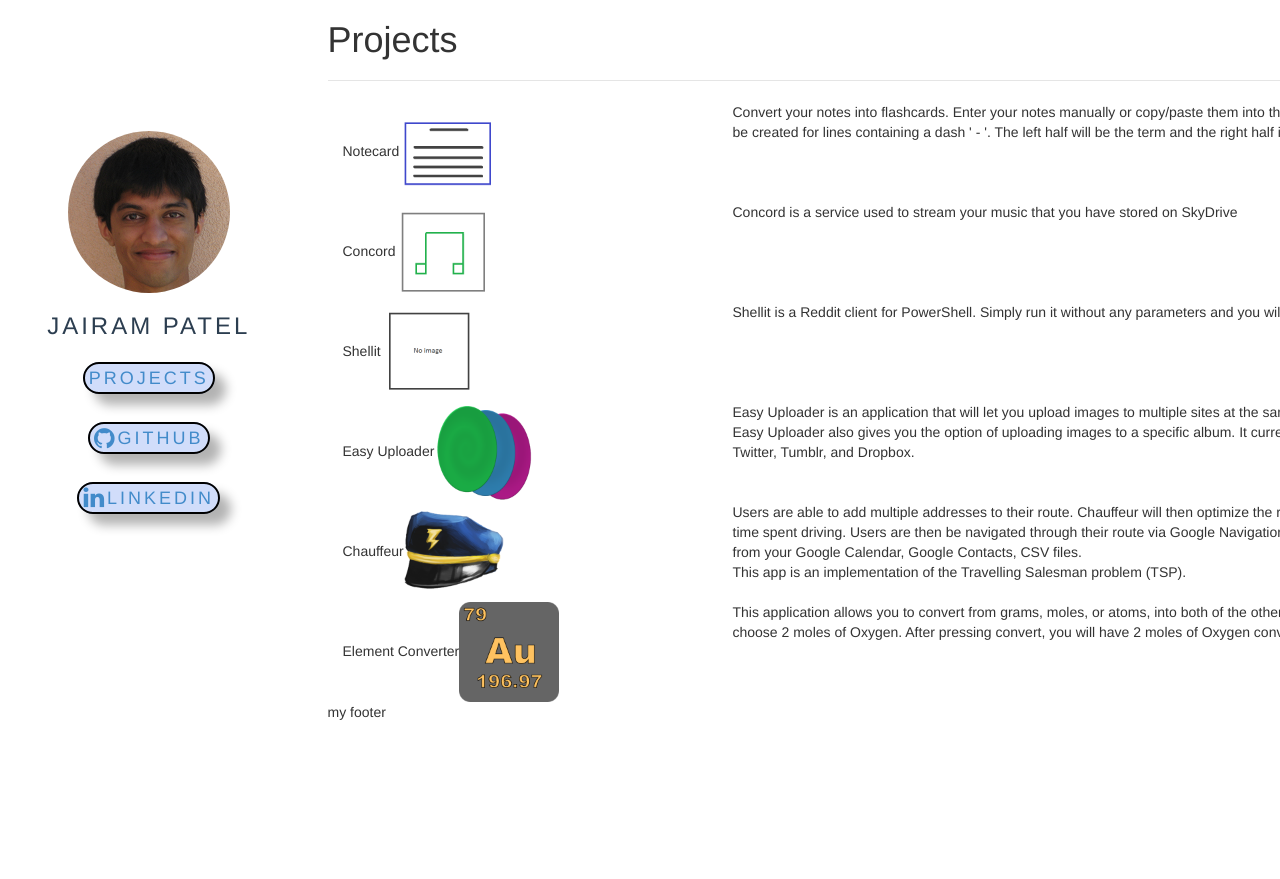
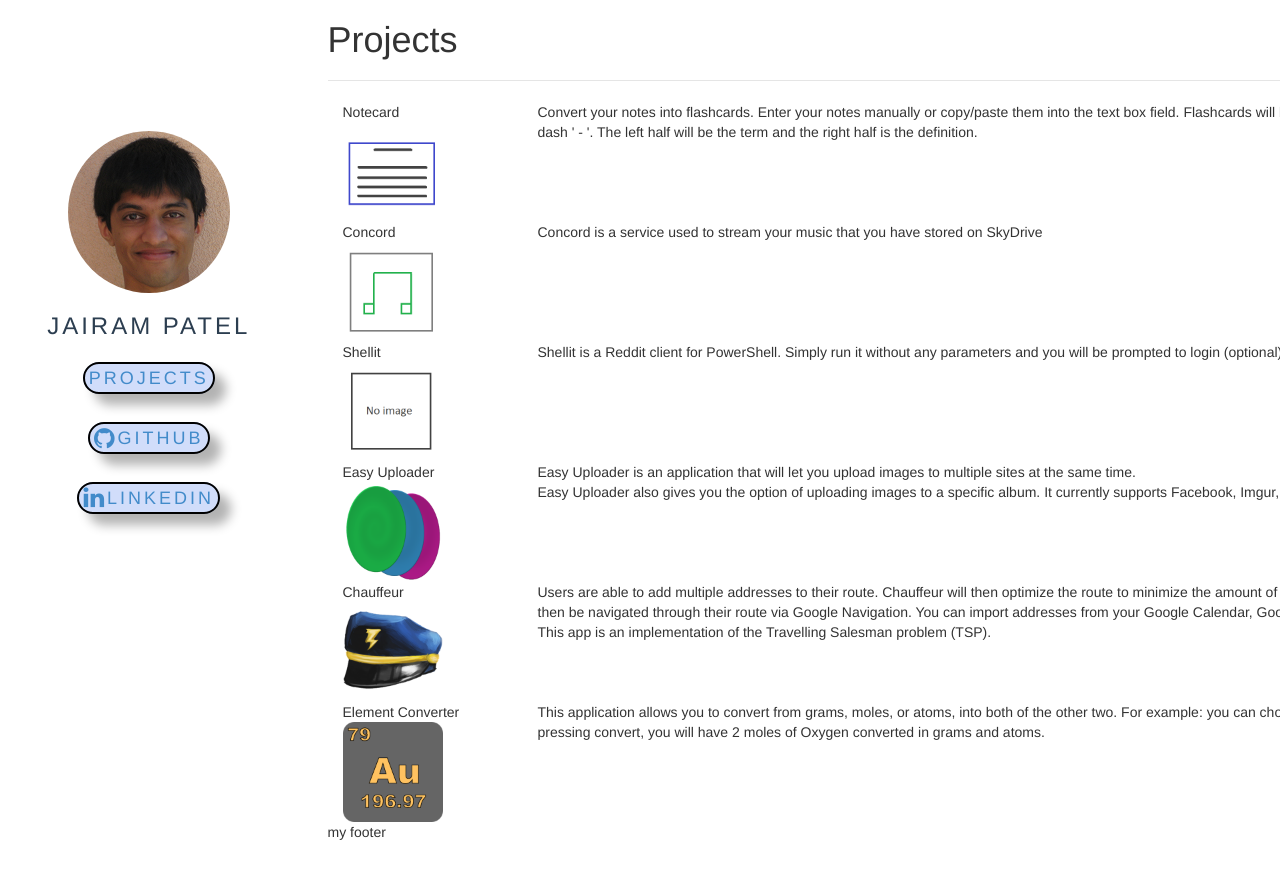
Before and after one commit to jairampatel/jairampatel.github.io, a Jekyll site: the page built from projects.html, in a window 1280 px wide. Shown: the top 879 px of the page. Built offline with Jekyll 4.4.1, drawn with Linux system fonts in a browser that asks for light colours; nearby versions of some CDN libraries.

Commit message:
projects

```diff
--- a/projects.html
+++ b/projects.html
@@ -5,29 +5,29 @@
 
 <div class="container">
 	<div class="row">
-		<div class="col-md-4">Notecard<img src="/assets/images/notecard.png" width="100" height="100"></img></div>
-  		<div class="col-md-8">Convert your notes into flashcards. Enter your notes manually or copy/paste them into the text box field. Flashcards will be created for lines containing a dash ' - '. The left half will be the term and the right half is the definition.</div>
+		<div class="col-md-2">Notecard<br><img src="/assets/images/notecard.png" width="100" height="100"></img></div>
+  		<div class="col-md-10">Convert your notes into flashcards. Enter your notes manually or copy/paste them into the text box field. Flashcards will be created for lines containing a dash ' - '. The left half will be the term and the right half is the definition.</div>
 	</div>
 	<div class="row">
-		<div class="col-md-4">Concord<img src="/assets/images/concord.png" width="100" height="100"></img></div>
-  		<div class="col-md-8">Concord is a service used to stream your music that you have stored on SkyDrive</div>
+		<div class="col-md-2">Concord<br><img src="/assets/images/concord.png" width="100" height="100"></img></div>
+  		<div class="col-md-10">Concord is a service used to stream your music that you have stored on SkyDrive</div>
 	</div>
 	<div class="row">
-		<div class="col-md-4">Shellit<img src="/assets/images/noImage.png" width="100" height="100"></img></div>
-  		<div class="col-md-8">Shellit is a Reddit client for PowerShell. Simply run it without any parameters and you will be prompted to login (optional).</div>
+		<div class="col-md-2">Shellit<br><img src="/assets/images/noImage.png" width="100" height="100"></img></div>
+  		<div class="col-md-10">Shellit is a Reddit client for PowerShell. Simply run it without any parameters and you will be prompted to login (optional).</div>
 	</div>
 	<div class="row">
-		<div class="col-md-4">Easy Uploader<img src="/assets/images/easyUploader.png" width="100" height="100"></img></div>
-  		<div class="col-md-8">Easy Uploader is an application that will let you upload images to multiple sites at the same time.<br>
+		<div class="col-md-2">Easy Uploader<br><img src="/assets/images/easyUploader.png" width="100" height="100"></img></div>
+  		<div class="col-md-10">Easy Uploader is an application that will let you upload images to multiple sites at the same time.<br>
 Easy Uploader also gives you the option of uploading images to a specific album. It currently supports Facebook, Imgur, Twitter, Tumblr, and Dropbox.</div>
 	</div>
 	<div class="row">
-		<div class="col-md-4">Chauffeur<img src="/assets/images/chauffeur.png" width="100" height="100"></img></div>
-  		<div class="col-md-8">Users are able to add multiple addresses to their route. Chauffeur will then optimize the route to minimize the amount of time spent driving. Users are then be navigated through their route via Google Navigation. You can import addresses from your Google Calendar, Google Contacts, CSV files.
+		<div class="col-md-2">Chauffeur<br><img src="/assets/images/chauffeur.png" width="100" height="100"></img></div>
+  		<div class="col-md-10">Users are able to add multiple addresses to their route. Chauffeur will then optimize the route to minimize the amount of time spent driving. Users are then be navigated through their route via Google Navigation. You can import addresses from your Google Calendar, Google Contacts, CSV files.
 		<br>This app is an implementation of the Travelling Salesman problem (TSP).</div>
 	</div>
 	<div class="row">
-		<div class="col-md-4">Element Converter<img src="/assets/images/elementConverter.png" width="100" height="100"></img></div>
-  		<div class="col-md-8">This application allows you to convert from grams, moles, or atoms, into both of the other two. For example: you can choose 2 moles of Oxygen. After pressing convert, you will have 2 moles of Oxygen converted in grams and atoms.</div>
+		<div class="col-md-2">Element Converter<br><img src="/assets/images/elementConverter.png" width="100" height="100"></img></div>
+  		<div class="col-md-10">This application allows you to convert from grams, moles, or atoms, into both of the other two. For example: you can choose 2 moles of Oxygen. After pressing convert, you will have 2 moles of Oxygen converted in grams and atoms.</div>
 	</div>
 </div>
```
Also changed, not shown: assets/images/noImage.png.
